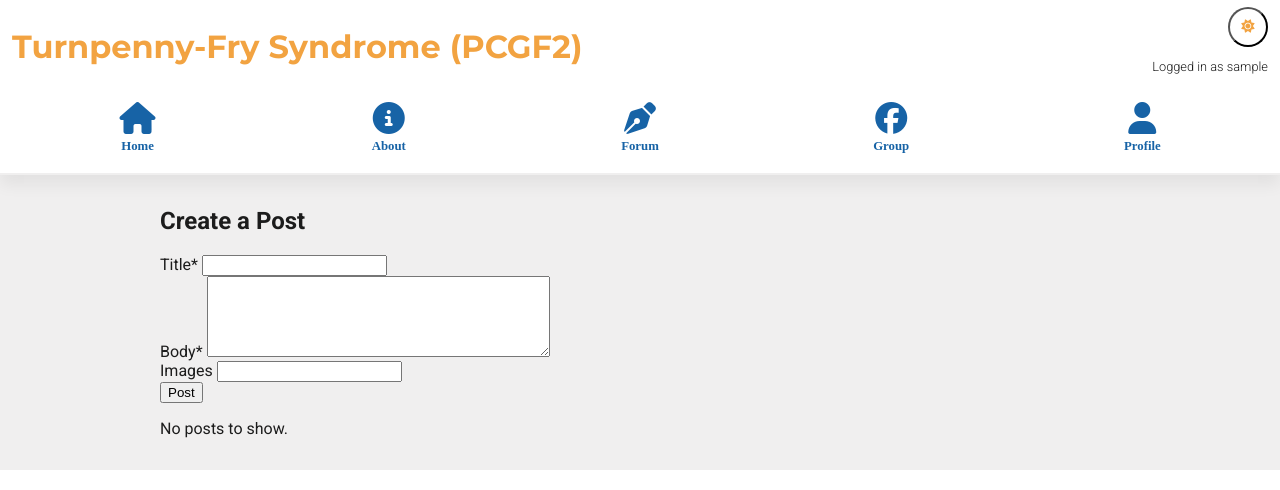
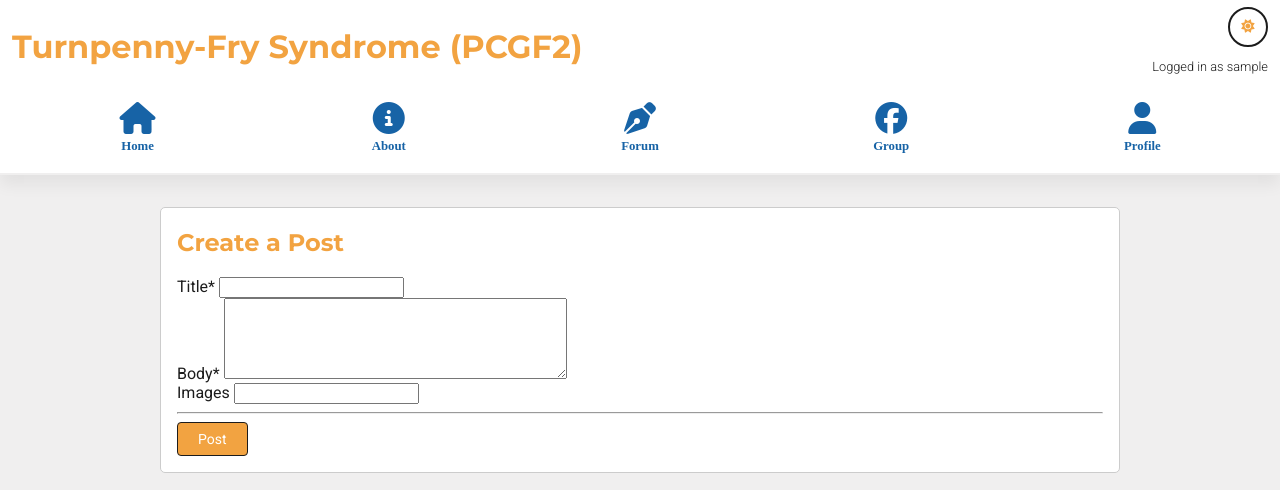
Before and after one commit to Pezz-x/PCGF2, a Django app: page /forum/ in a window 1280 px wide. Shown: the top 490 px of the page. Run offline with Django 5.2, Linux system fonts and the light colour scheme; the visitor is signed in with stand-in values (Sample User, id 1); data that the repository does not hold is empty; some libraries are stand-ins or nearby versions.

Commit message:
add css for forum page

```diff
--- a/forum/templates/forum/forum.html
+++ b/forum/templates/forum/forum.html
@@ -10,23 +10,27 @@
                 {% csrf_token %}
                 {% load crispy_forms_tags %}
                 {{ form|crispy }}
-                <button type="submit" class="btn btn-primary">Post</button>
+                <hr />
+                <button id="publish_btn">Post</button>
             </form>
         </div>
     </div>
 
     </div>
+        <!-- check if user is logged in-->
         {% if not user.is_authenticated %}
         <script>
             window.location.href = "{% url 'account_login' %}";
         </script>
         {% else %}
+            <!-- load posts -->
             {% if posts %}
                 {% for post in posts %}
-                    <article style="margin-bottom:2em; border:1px solid #ccc; padding:1em;">
+
+                    <article id="forum_post">
                         <!-- Header: author info -->
-                        <div class="post-header">
-                            <div style="display:flex; align-items:center; gap:0.5em;">
+                        <div id="post-header">
+                            <div id="author_header">
                                 <div>
                                     <!-- User profile picture -->
                                     <img
@@ -71,7 +75,7 @@
                         </div>
 
                         <!-- Body: image + preview text -->
-                        <div class="post-body" style="margin-top:1em;">
+                        <div id="post_body">
                             <div>
                                 <h3>
                                     <a href="{% url 'post_detail' post.slug %}">{{ post.title }}</a>
@@ -101,6 +105,7 @@
                             <span style="margin-left:1em;">💬 {{ post.comments_count }}</span>
                         </div>
                     </article>
+
                 {% endfor %}
             {% else %}
                 <p>No posts to show.</p>
--- a/static/css/style.css
+++ b/static/css/style.css
@@ -94,6 +94,8 @@ body {
   top: 10px;
   right: 10px;
   margin-left: 1rem;
+  border: 2px solid;
+  border-color: var(--text-color);
 }
 #theme-switch i{
     color: var(--primary-color);
@@ -216,6 +218,7 @@ footer {
   text-align: center;
   font-size: 16px;
   border-radius: 4px;
+  border: 1px solid #1c1c1c;
 }
 
 /* About Section */
@@ -322,8 +325,65 @@ footer {
   font-family: var(--para-font);
 }
 
+/* Create post box */
 #create_post {
+  background-color: var(--base-variant);
+  font-family: var(--para-font);
   margin-bottom: 1rem;
+  border: 1px solid #ccc;
+  border-radius: 5px;
+  padding: 0em 1em 1em 1em;
+}
+#create_post h2 {
+  font-family: var(--title-font);
+  color: var(--primary-color);
+}
+
+#publish_btn {
+  background-color: var(--primary-color);
+  font-family: var(--para-font);
+  color: var(--base-variant);
+  padding: 8px 20px;
+  text-align: center;
+  font-size: 14px;
+  border: 1px solid #1c1c1c;
+  border-radius: 4px;
+}
+
+/* Forum post box */
+#forum_post {
+  background-color: var(--base-variant);
+  font-family: var(--para-font);
+  margin-bottom: 1rem;
+  border: 1px solid #ccc;
+  border-radius: 5px;
+  padding: 1em;
+}
+
+#post-header {
+  display: flex;
+  justify-content: space-between;
+}
+
+#author_header {
+  display: flex;
+  align-items: center;
+  gap: 0.5em;
+}
+
+#post_management a {
+  color: var(--text-color);
+  text-decoration: none;
+  font-size: 14px;
+}
+
+#post_user_name {
+  color: var(--primary-color);
+}
+
+#post_body a {
+  color: var(--primary-color);
+  font-size: 24px;
 }
 
 /* Post detail Page */
@@ -351,6 +411,7 @@ footer {
   padding: 8px 20px;
   text-align: center;
   font-size: 14px;
+  border: 1px solid #1c1c1c;
   border-radius: 4px;
 }
 
```
